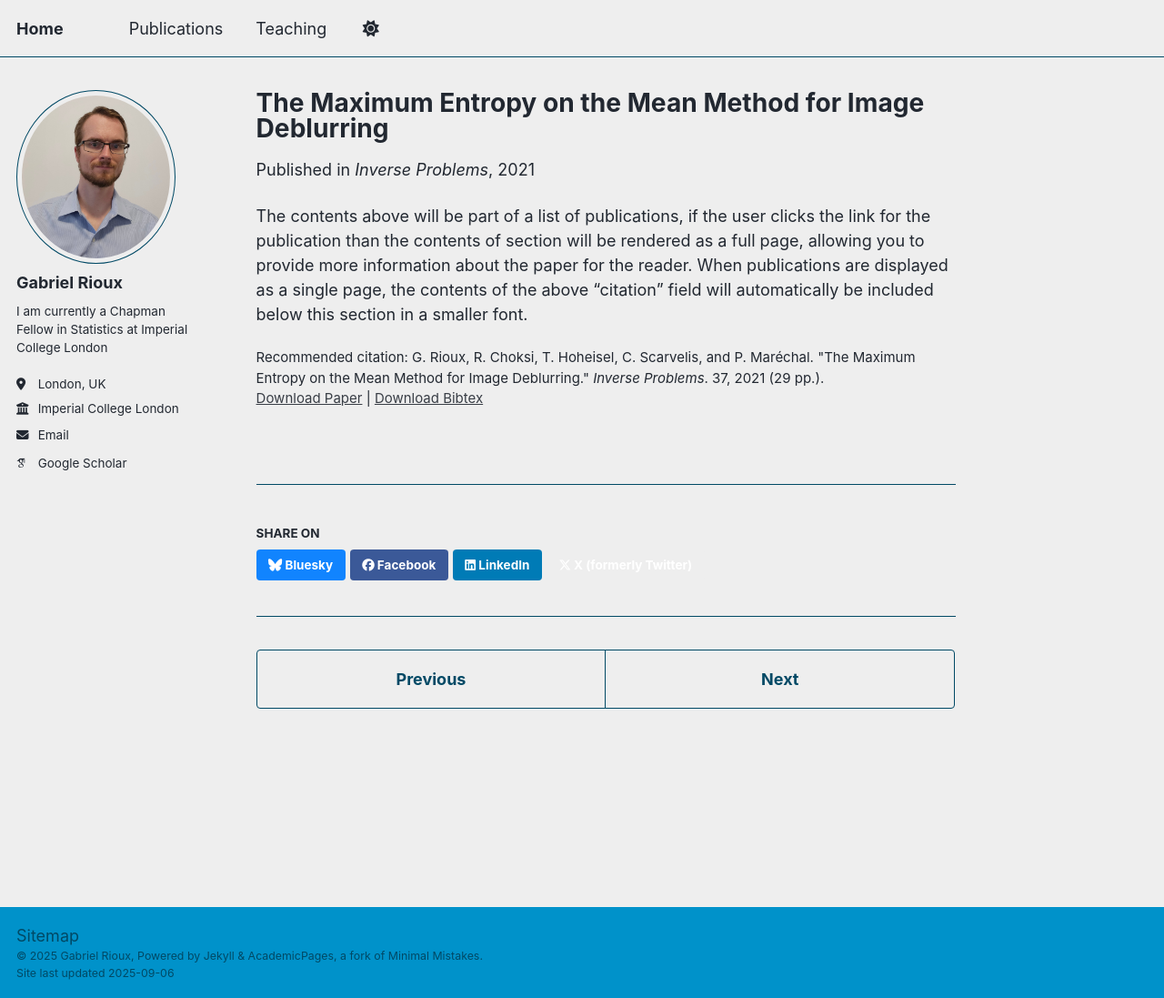
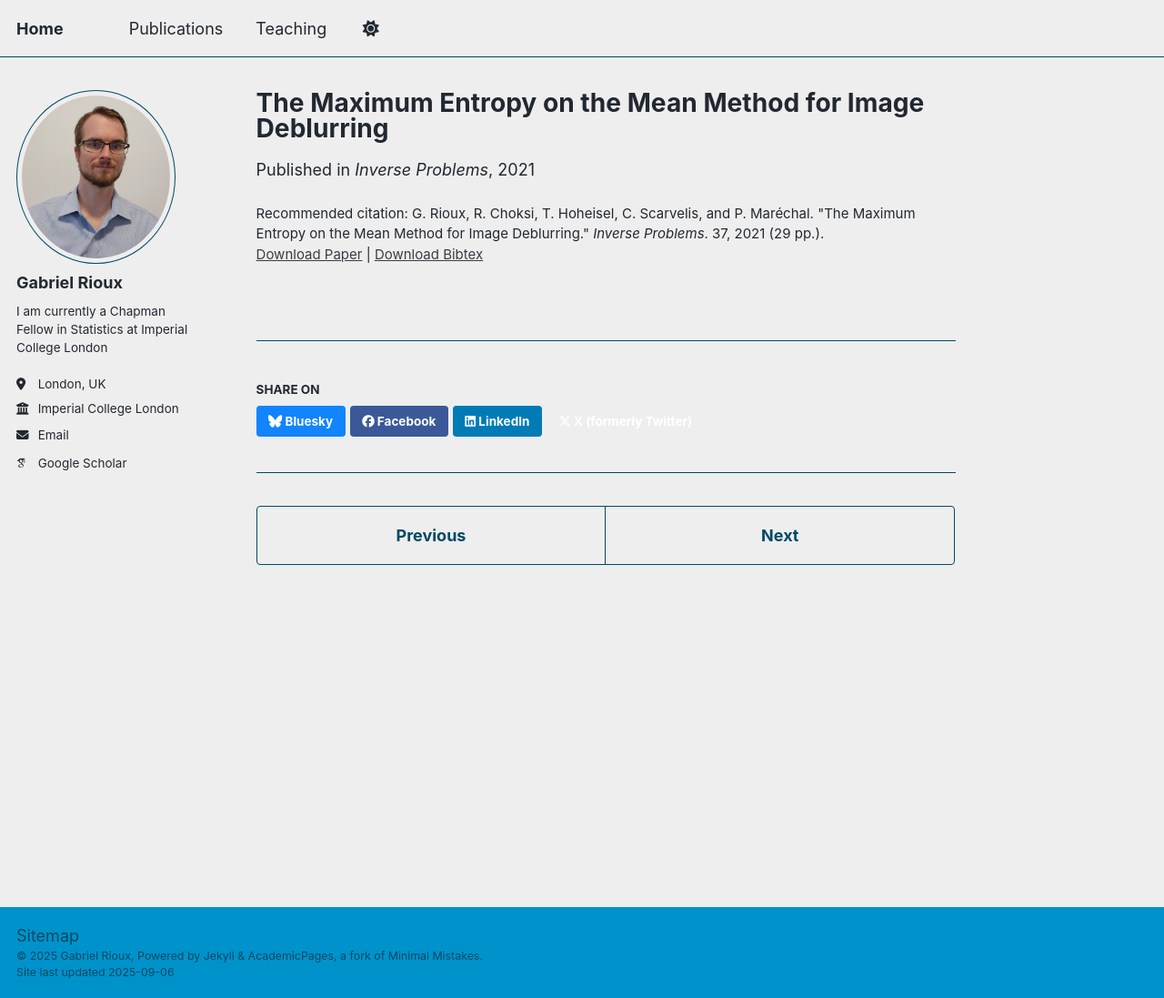
Before and after one commit to gabrielrioux/gabrielrioux.github.io, a Jekyll site: the page built from _publications/rioux2021maximum.md, in a window 1280 px wide and 1097 px high. Shown: the whole window at 91% size. Built offline with Jekyll 4.4.1, drawn with Linux system fonts in a browser that asks for light colours; some web fonts are replaced; a script that is not in the unit is left out.

Commit message:
Update rioux2021maximum.md

```diff
--- a/_publications/rioux2021maximum.md
+++ b/_publications/rioux2021maximum.md
@@ -3,13 +3,11 @@ title: "The Maximum Entropy on the Mean Method for Image Deblurring"
 collection: publications
 category: manuscripts
 permalink: /publication/rioux2021maximum
-excerpt: 'This paper is about the number 1. The number 2 is left for future work.'
 date: 2021-10-02
 venue: 'Inverse Problems'
 slidesurl:
 arxivurl: 'https://arxiv.org/abs/2002.10434'
 paperurl: 'https://iopscience.iop.org/article/10.1088/1361-6420/abc32e'
-bibtexurl: 'http://gabrielrioux.github.io/files/bibtex1.bib'
+bibtexurl: 'http://gabrielrioux.github.io/files/rioux2020maximum.bib'
 citation: 'G. Rioux, R. Choksi, T. Hoheisel, C. Scarvelis, and P. Maréchal. &quot;The Maximum Entropy on the Mean Method for Image Deblurring.&quot; <i>Inverse Problems</i>. 37, 2021 (29 pp.).'
 ---
-The contents above will be part of a list of publications, if the user clicks the link for the publication than the contents of section will be rendered as a full page, allowing you to provide more information about the paper for the reader. When publications are displayed as a single page, the contents of the above "citation" field will automatically be included below this section in a smaller font.
```
